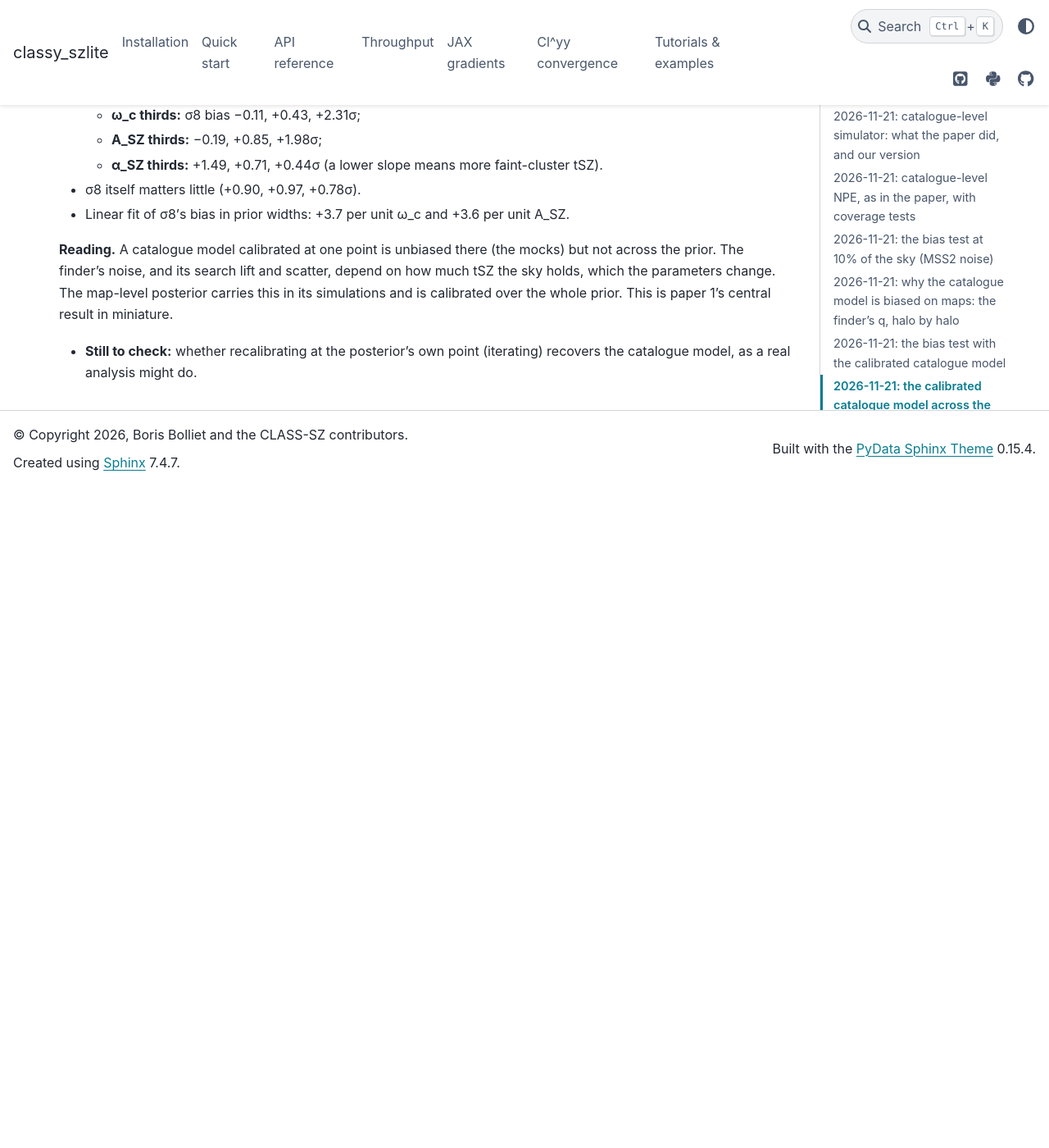
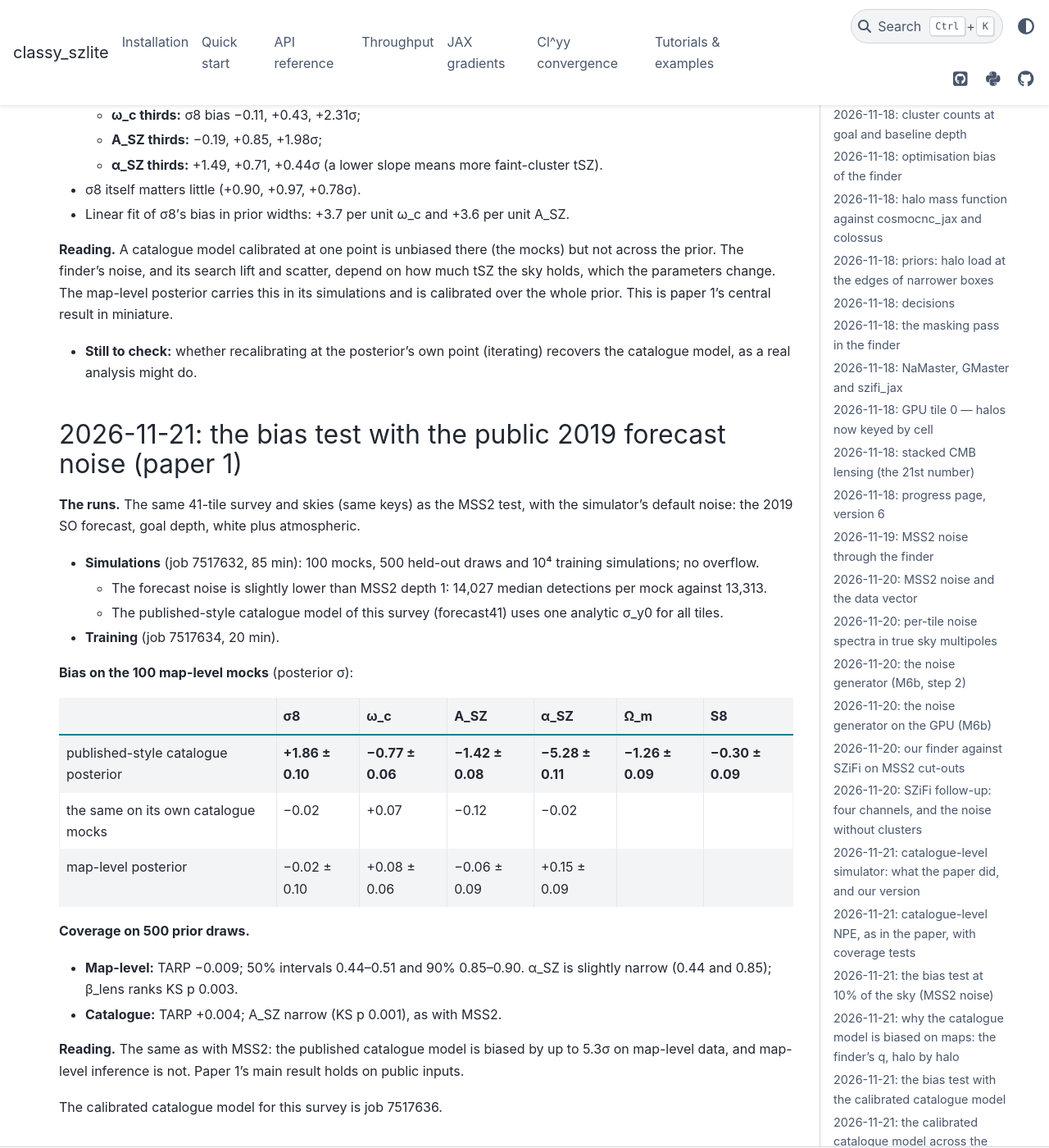
Before and after one commit to CLASS-SZ/classy_szlite, a Sphinx documentation site: the page built from docs/mapsim/LOG.md, in a window 1280 px wide and 1400 px high, scrolled down 32074 px. Shown: the whole window at 82% size. Built offline with Sphinx 7.4.7 and the PyData theme 0.15.4, drawn with Linux system fonts in a browser that asks for light colours; before the commit the page ends 32667 px from its top, so only the background shows below that.

Commit message:
mapsim: LOG: bias test with the public forecast noise: catalogue posterior sigma8 +1.9, alpha_SZ -5.3 sigma on map mocks; map-level unbiased
Co-Authored-By: Claude Opus 5.5 <noreply@anthropic.com>
Claude-Session: https://claude.ai/code/session_01LKS4L5UW7SKf5qQ2WAJ8ew

```diff
--- a/docs/mapsim/LOG.md
+++ b/docs/mapsim/LOG.md
@@ -1377,3 +1377,35 @@ calibrated over the whole prior. This is paper 1's central result in
 miniature.
 - **Still to check:** whether recalibrating at the posterior's own point
   (iterating) recovers the catalogue model, as a real analysis might do.
+
+## 2026-11-21: the bias test with the public 2019 forecast noise (paper 1)
+
+**The runs.** The same 41-tile survey and skies (same keys) as the MSS2 test,
+with the simulator's default noise: the 2019 SO forecast, goal depth, white
+plus atmospheric.
+- **Simulations** (job 7517632, 85 min): 100 mocks, 500 held-out draws and
+  10⁴ training simulations; no overflow.
+  - The forecast noise is slightly lower than MSS2 depth 1: 14,027 median
+    detections per mock against 13,313.
+  - The published-style catalogue model of this survey (forecast41) uses one
+    analytic σ_y0 for all tiles.
+- **Training** (job 7517634, 20 min).
+
+**Bias on the 100 map-level mocks** (posterior σ):
+
+| | σ8 | ω_c | A_SZ | α_SZ | Ω_m | S8 |
+|---|---|---|---|---|---|---|
+| published-style catalogue posterior | **+1.86 ± 0.10** | **−0.77 ± 0.06** | **−1.42 ± 0.08** | **−5.28 ± 0.11** | **−1.26 ± 0.09** | **−0.30 ± 0.09** |
+| the same on its own catalogue mocks | −0.02 | +0.07 | −0.12 | −0.02 | | |
+| map-level posterior | −0.02 ± 0.10 | +0.08 ± 0.06 | −0.06 ± 0.09 | +0.15 ± 0.09 | | |
+
+**Coverage on 500 prior draws.**
+- **Map-level:** TARP −0.009; 50% intervals 0.44–0.51 and 90% 0.85–0.90.
+  α_SZ is slightly narrow (0.44 and 0.85); β_lens ranks KS p 0.003.
+- **Catalogue:** TARP +0.004; A_SZ narrow (KS p 0.001), as with MSS2.
+
+**Reading.** The same as with MSS2: the published catalogue model is biased
+by up to 5.3σ on map-level data, and map-level inference is not. Paper 1's
+main result holds on public inputs.
+
+The calibrated catalogue model for this survey is job 7517636.
```
